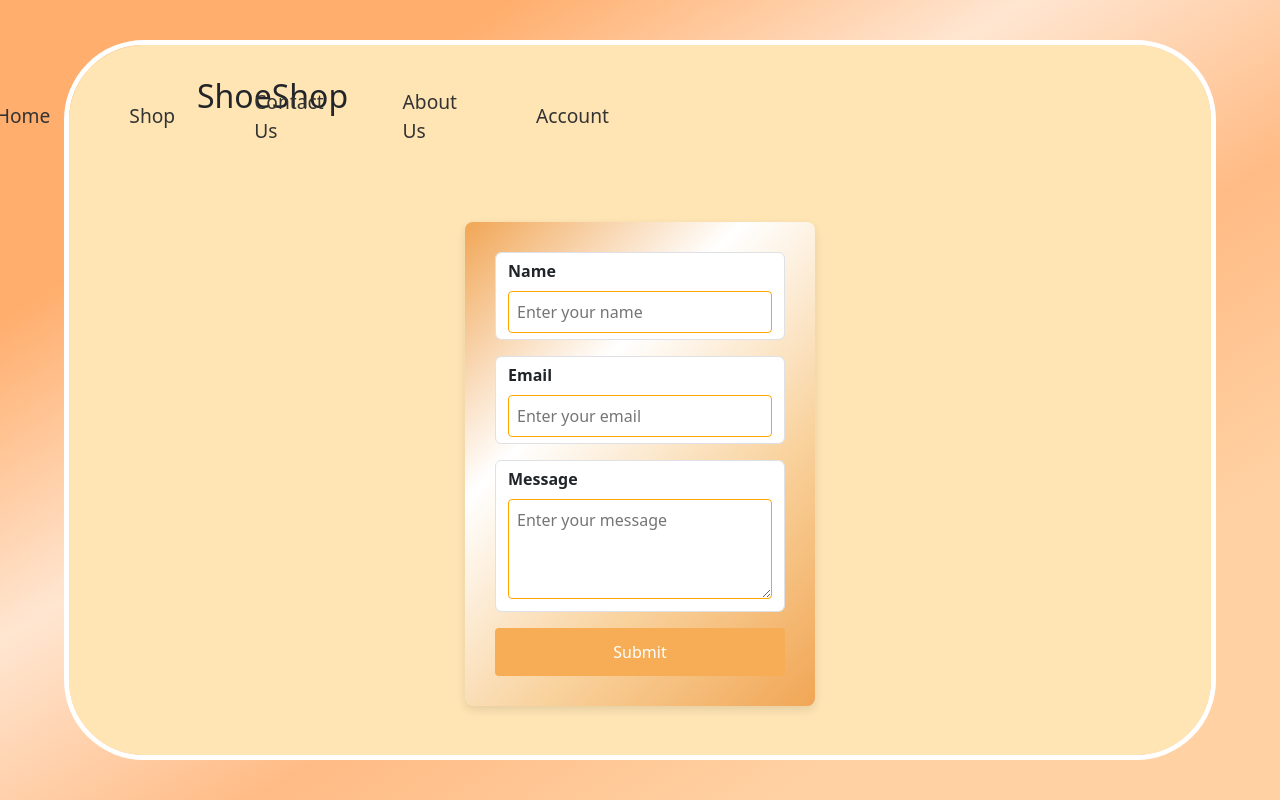
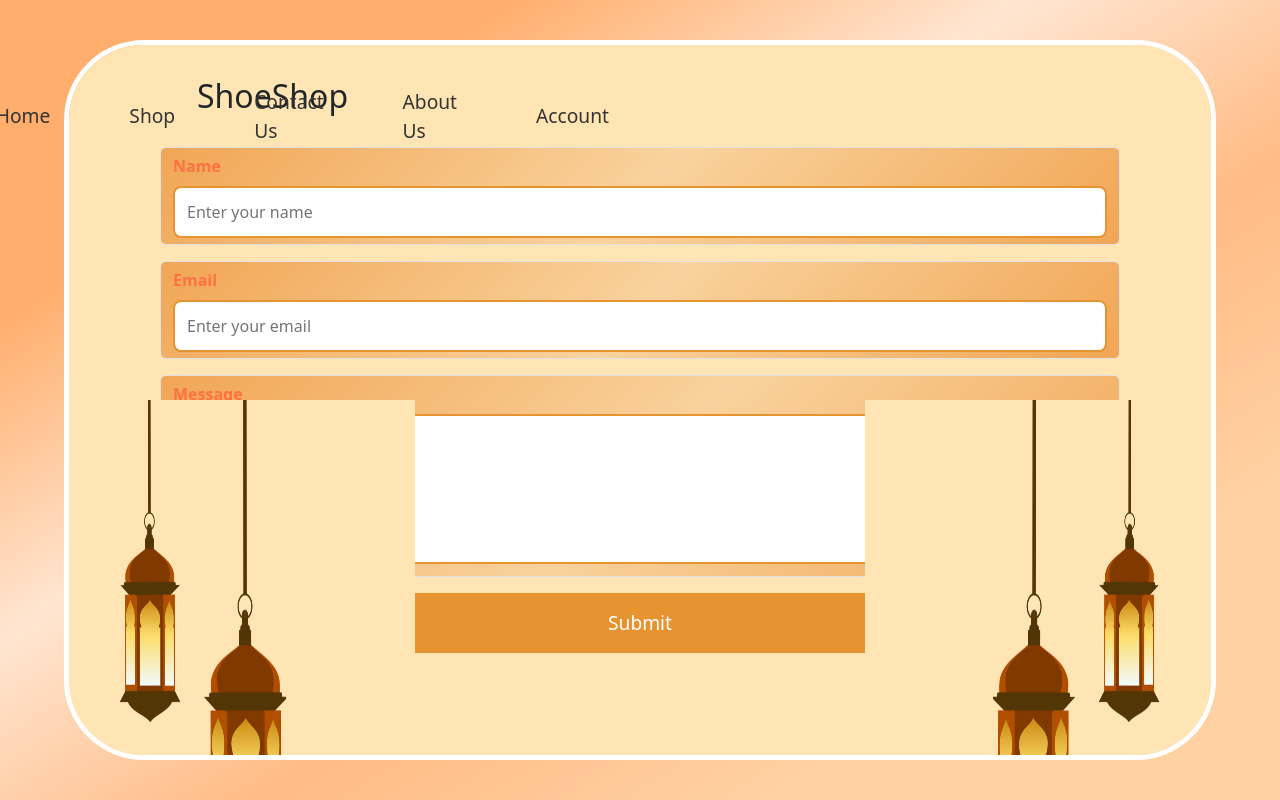
Before and after one commit to umer62490/e-commerce-website1-practice, a React (Create React App) app: page /contact-us in a window 1280 px wide. Built offline with nearby package versions, Linux system fonts and the light colour scheme.

Commit message:
Add new features or fix bugs

```diff
--- a/src/App.css
+++ b/src/App.css
@@ -1039,73 +1039,94 @@ h1 .main-txt-word:nth-child(8) {
 
 /*----------------------------------------------------------------------------------------------------contact us page*/
 .form-container {
-  margin-top:8rem;
-  padding: 16px;
+  margin-top: 8rem;
+  padding: 24px; /* Increased padding for a better feel */
   background: linear-gradient(135deg, #f1a655, white, #f9d29d, #f1a655);
-  border-radius: 8px;
-  box-shadow: 0 4px 8px rgba(0, 0, 0, 0.1);
-  width: 30rem;
+  border-radius: 12px; /* Increased border-radius for smoother edges */
+  box-shadow: 0 6px 12px rgba(0, 0, 0, 0.2); /* Darker shadow for more depth */
+  width: 80rem; /* Increased width */
+  max-width: 100%; /* Ensures responsiveness on smaller screens */
 }
 
 .form-control {
-  margin-bottom: 16px;
+  margin-bottom: 1rem;
 }
 
 .form-label {
   font-weight: bold;
+  color: #ff7043;
 }
 
-.form-input {
-  border-radius: 4px;
-  border: 1px solid orange;
-  padding: 8px;
+.form-input,
+.form-textarea {
+  border-radius: 8px;
+  border: 2px solid #e59430;
+  padding: 0.75rem;
   width: 100%;
+  transition: border-color 0.3s ease;
 }
 
-
-.form-input:focus {
-  border-color: orange;
-  box-shadow: 0 0 0 1px orange;
+.form-input:focus,
+.form-textarea:focus {
+  border-color: #e59430;
+  box-shadow: 0 0 0 3px rgba(255, 112, 67, 0.3);
 }
 
 .form-textarea {
-  border-radius: 4px;
-  border: 1px solid orange;
-  padding: 8px;
-  width: 100%;
-  min-height: 100px;
-}
-
-
-.form-textarea:focus {
-  border-color: orange;
-  box-shadow: 0 0 0 1px orange;
+  min-height: 150px;
 }
 
 .form-error {
   color: #e53e3e;
-  margin-top: 4px;
+  margin-top: 0.5rem;
 }
 
 .submit-button {
-  background-color: #f6ad55;
+  background-color: #e59430;
   color: white;
-  border-radius: 4px;
-  padding: 12px;
+  border-radius: 8px;
+  padding: 1rem;
   width: 100%;
+  font-size: 1.2rem;
+  transition: background-color 0.3s ease;
   border: none;
   cursor: pointer;
 }
 
 .submit-button:hover {
-  background-color: #ed8936;
+  background-color: black;
 }
 
 .submit-button:focus {
-  box-shadow: 0 0 0 2px rgba(255, 193, 7, 0.5);
+  box-shadow: 0 0 0 3px rgba(255, 193, 7, 0.5);
 }
 
 
+.left-lamp,
+.right-lamp {
+  position: absolute;
+  top: 50%;
+  width: 5rem; /* Adjust width as needed */
+  height: auto;
+  z-index: 1;
+  transform: translateY(-50%);
+}
+
+.left-lamp {
+
+  left: 0;
+  margin-left: 1.6rem; /* Adjust based on lamp width */
+  width: 20rem;
+  height: 35rem;
+
+}
+
+.right-lamp {
+  right: 0;
+  margin-right: 1.6rem; /* Adjust based on lamp width */
+  width: 20rem;
+  height: 35rem;
+}
 /*-------------about us---------------------------------------------------------------------------*/
 .about-us-content {
   position: absolute;
--- a/src/ContactUsPage.js
+++ b/src/ContactUsPage.js
@@ -1,17 +1,22 @@
-import React, { useState } from 'react';
+import React, { useState , useEffect} from 'react';
 import { Link } from 'react-router-dom';
 import { Button, FormControl, FormLabel, Input, Textarea, Text, useToast } from '@chakra-ui/react';
 import Amex from './assets/amex.png';
 import Mastercard from './assets/mastercard.png';
 import Paypal from './assets/paypal.png';
 import Visa from './assets/visa card.png';
-import SSL from  './assets/ssl badge.jpeg';
+import SSL from './assets/ssl badge.jpeg';
 import SecurePayment from './assets/secure payment.jpeg';
 import PaymentGateway from './assets/payment gateway.png';
+import LeftLamp from './assets/left-lamp.png';
+import RightLamp from './assets/right-lamp.png';
+import 'aos/dist/aos.css'; // Import AOS CSS
+import AOS from 'aos'; // Import AOS JavaScript
 import './App.css';
 
+
+
 function ContactUsPage() {
-
   const [name, setName] = useState('');
   const [email, setEmail] = useState('');
   const [message, setMessage] = useState('');
@@ -44,6 +49,16 @@ function ContactUsPage() {
     return valid;
   };
 
+  useEffect(() => {
+    AOS.init({
+      duration: 1000,
+      once: true,
+      offset: 200,
+    });
+  }, []);
+
+
+
   const handleSubmit = async (e) => {
     e.preventDefault();
 
@@ -62,7 +77,7 @@ function ContactUsPage() {
         if (response.ok) {
           toast({
             title: 'Message submitted.',
-            description: "Your message has been successfully submitted.",
+            description: 'Your message has been successfully submitted.',
             status: 'success',
             duration: 5000,
             isClosable: true,
@@ -92,25 +107,34 @@ function ContactUsPage() {
       }
     }
   };
+
   return (
-    <div className="background-wrapper">
+    <div className="background-wrapper ">
+
       <div className="centered-box">
-        <div className='main-logo'>
+      <img data-aos="fade-up" src={LeftLamp} alt="Left Lamp" className="left-lamp" />
+      <img data-aos="fade-up" src={RightLamp} alt="Right Lamp" className="right-lamp" />
+        <div className="main-logo">
           <h1>ShoeShop</h1>
         </div>
-        <div className='header-options' style={{ marginTop:'1rem' , marginRight: '15rem' }}>
+        <div className="header-options" style={{ marginTop: '1rem', marginRight: '15rem' }}>
+
+
           <Link to="/">Home</Link>
           <Link to="/shop">Shop</Link>
           <Link to="/contact-us">Contact Us</Link>
           <Link to="/about-us">About Us</Link>
           <Link to="/account">Account</Link>
-
         </div>
 
-        <form className='form-container' onSubmit={handleSubmit}>
-        <FormControl id="name" isInvalid={!!errors.name} className="form-control">
+        <form  sclassName="form-container" style={{ width: '60rem' }} onSubmit={handleSubmit}>
+
+  <FormControl style={{
+        background: 'linear-gradient(135deg, #f1a655, #f9d29d, #f1a655)', // Removed white color
+      }} id="name" isInvalid={!!errors.name} className="form-control">
     <FormLabel className="form-label">Name</FormLabel>
     <Input
+
       type="text"
       value={name}
       onChange={(e) => setName(e.target.value)}
@@ -120,9 +144,13 @@ function ContactUsPage() {
     {errors.name && <Text className="form-error">{errors.name}</Text>}
   </FormControl>
 
-        <FormControl id="email" isInvalid={!!errors.email} className="form-control">
+
+          <FormControl style={{
+        background: 'linear-gradient(135deg, #f1a655, #f9d29d, #f1a655)', // Removed white color
+      }} id="email" isInvalid={!!errors.email} className="form-control">
             <FormLabel className="form-label">Email</FormLabel>
             <Input
+
               type="email"
               value={email}
               onChange={(e) => setEmail(e.target.value)}
@@ -132,7 +160,9 @@ function ContactUsPage() {
             {errors.email && <Text className="form-error">{errors.email}</Text>}
           </FormControl>
 
-        <FormControl id="message" isInvalid={!!errors.message} className="form-control">
+          <FormControl style={{
+        background: 'linear-gradient(135deg, #f1a655, #f9d29d, #f1a655)', // Removed white color
+      }} id="message" isInvalid={!!errors.message} className="form-control">
             <FormLabel className="form-label">Message</FormLabel>
             <Textarea
               value={message}
@@ -143,10 +173,7 @@ function ContactUsPage() {
             {errors.message && <Text className="form-error">{errors.message}</Text>}
           </FormControl>
 
-        <Button
-          type="submit"
-          className="submit-button"
-        >
+          <Button type="submit" className="submit-button">
             Submit
           </Button>
         </form>
--- a/src/HomePage.js
+++ b/src/HomePage.js
@@ -88,7 +88,7 @@ function HomePage() {
         <div className='main-text' data-aos="fade-up">
           <div className='main-txt' ref={textRef} style={{ opacity: textInView ? 1 : 0, transition: 'opacity 0.5s ease-out' }}>
             <h1>
-              Welcome to
+              Welcome to &nbsp;
               <span className='main-txt-word'>S</span>
               <span className='main-txt-word'>h</span>
               <span className='main-txt-word'>o</span>
@@ -102,7 +102,7 @@ function HomePage() {
               Explore our curated selection of top-quality products. Find the latest trends, unique items, and great deals, all in one place. Happy shopping!
             </p>
           </div>
-          <div className='main-img' data-aos="zoom-in">
+          <div className='main-img'>
             <img src={MainShoe} alt="Main Shoe" />
           </div>
         </div>
```
Also changed, not shown: src/assets/left-lamp.png (added), src/assets/right-lamp.png (added). Lines whose indentation alone changed are shown as unchanged.
